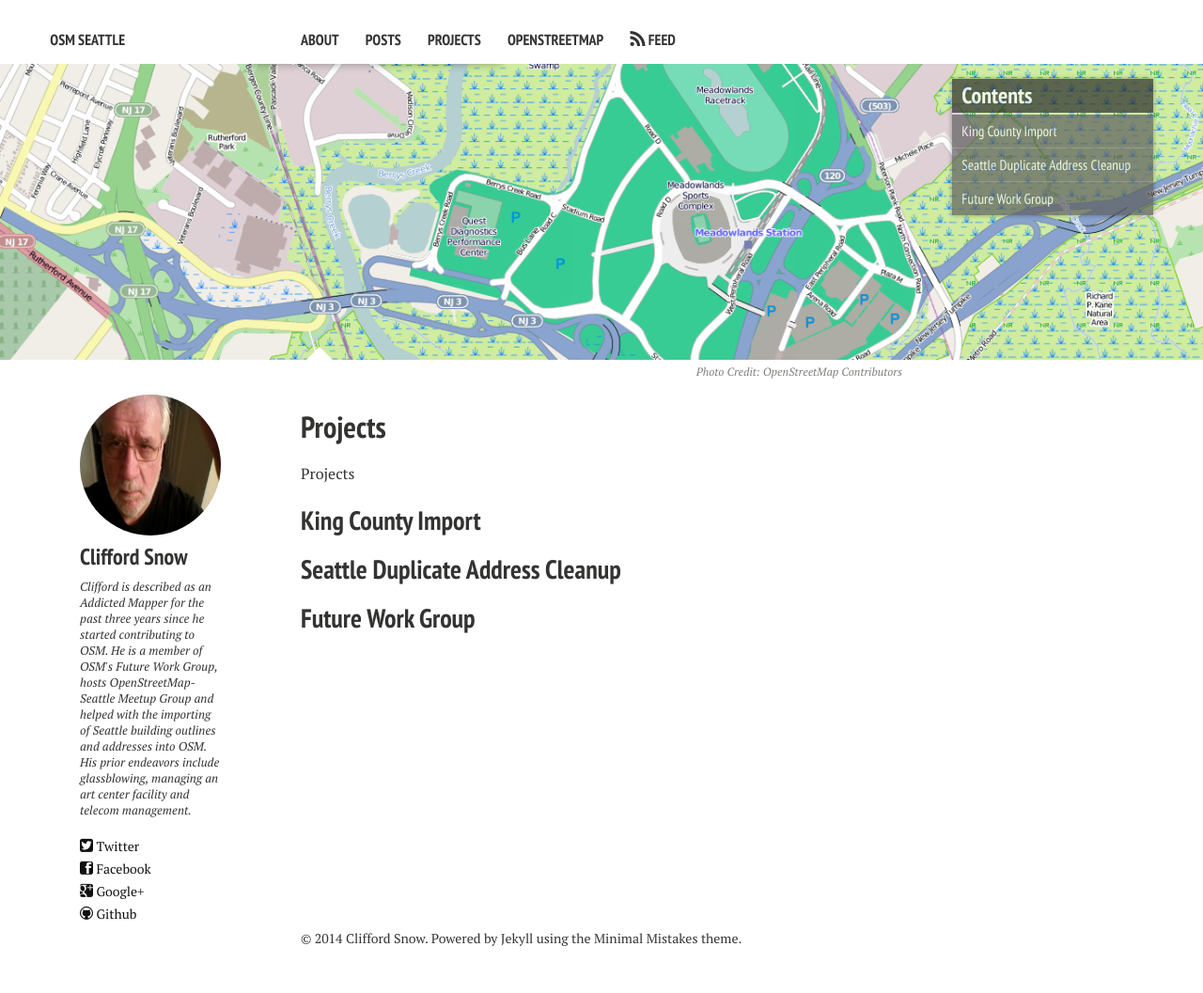
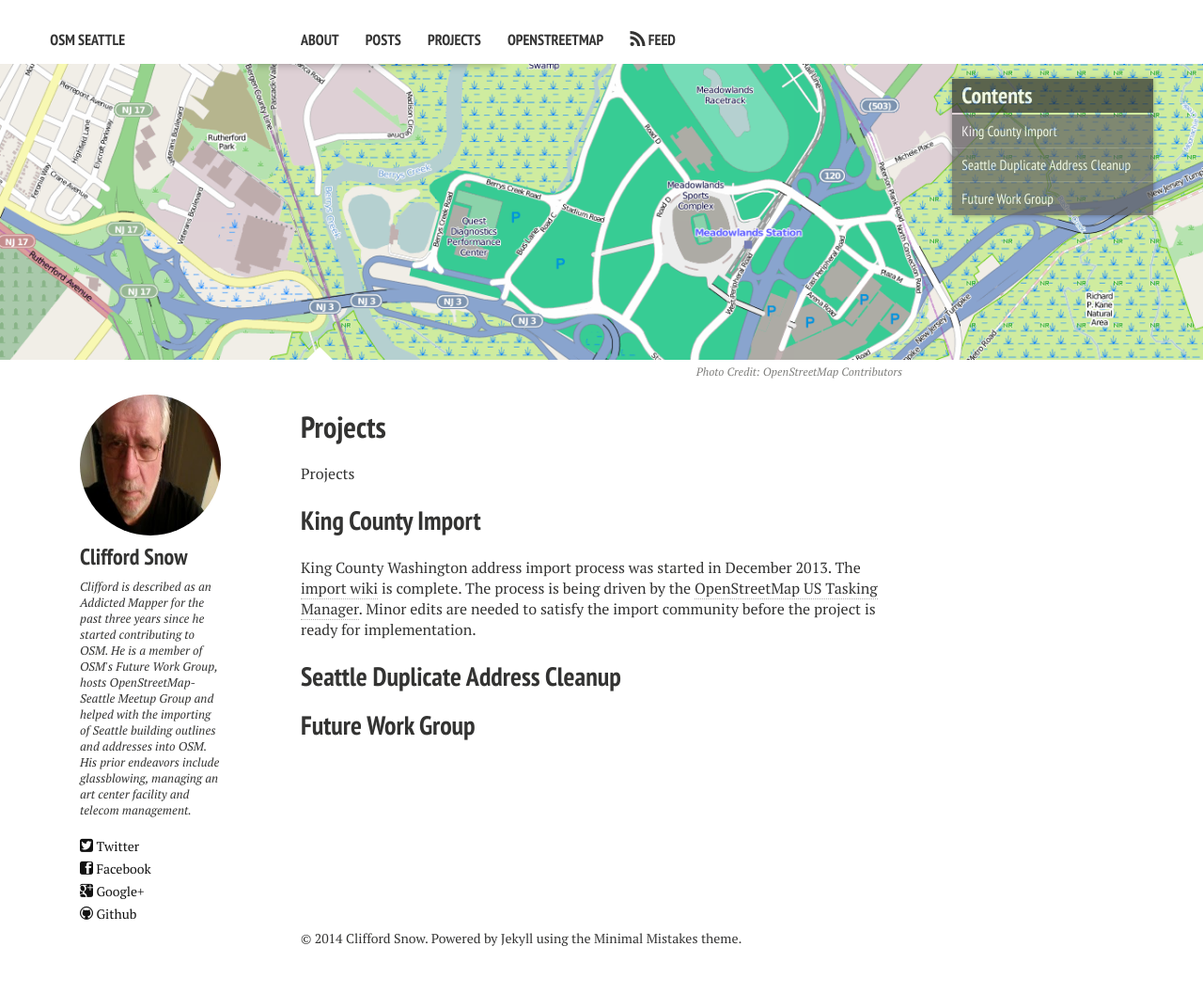
Before and after one commit to cliffordsnow/cliffordsnow.github.io, a Jekyll site: the page built from projects.md, in a window 1280 px wide. Shown: the whole page at 94% size. Built offline with Jekyll 4.4.1, drawn with Linux system fonts in a browser that asks for light colours; nearby versions of some CDN libraries; some of the changed lines change nothing that is shown.

Commit message:
Updated projects.md

```diff
--- a/projects.md
+++ b/projects.md
@@ -2,12 +2,15 @@
 layout: page
 permalink: /projects/
 title: Projects
-description: "Information on current and past projects"
-tags: [osm, projects ]
+description: Information on current and past projects
+tags:
+  - osm
+  - projects
 image:
   feature: SeahawksSuperBowlWin.png
   credit: OpenStreetMap Contributors
-  creditlink: http://openstreetmap.org
+  creditlink: "http://openstreetmap.org"
+published: true
 ---
 
 <section id="table-of-contents" class="toc">
@@ -23,6 +26,7 @@
 Projects
 
 ## King County Import
+King County Washington address import process was started in December 2013. The [import wiki](wiki.openstreetmap.org/wiki/King_County_Import) is complete. The process is being driven by the [OpenStreetMap US Tasking Manager](tasks.openstreetmap.us). Minor edits are needed to satisfy the import community before the project is ready for implementation.
 
 ## Seattle Duplicate Address Cleanup
 
```
